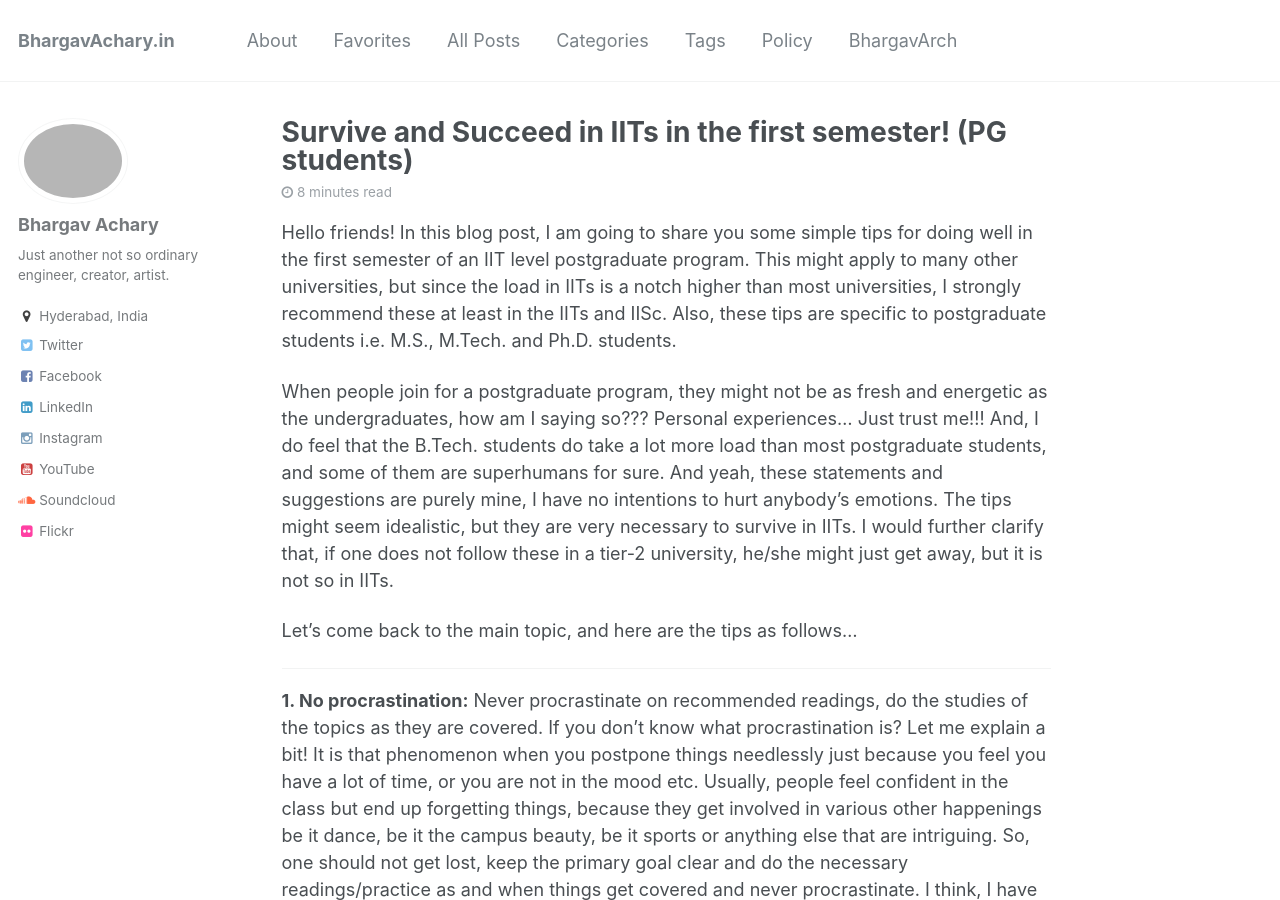
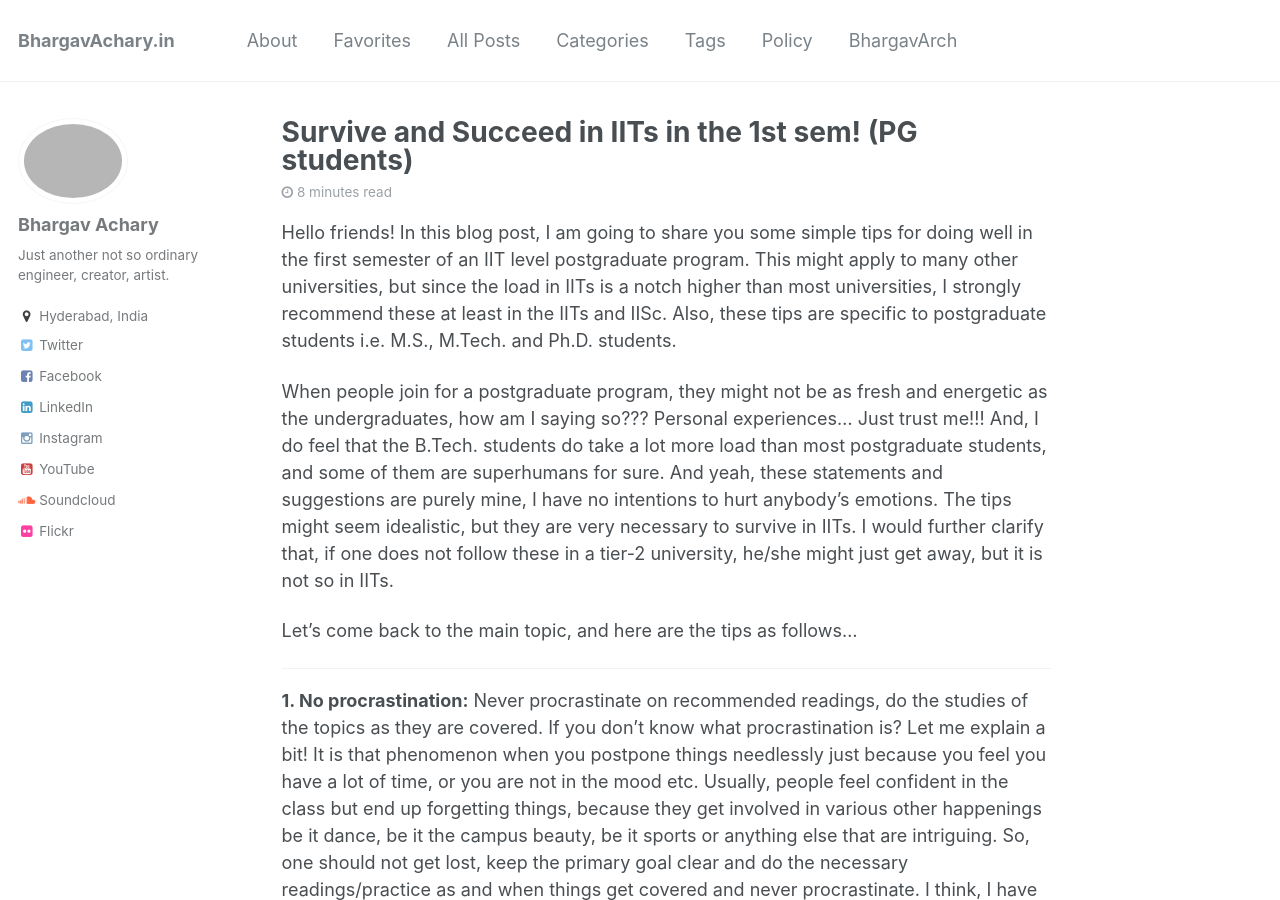
Before and after one commit to bhargavachary/bhargavachary.github.io, a Jekyll site: the page built from _posts/2018-08-26-survival-success-in-iits-first-sem.md, in a window 1280 px wide and 900 px high. Built offline with Jekyll 4.4.1, drawn with Linux system fonts in a browser that asks for light colours; comment, search, counter and statistics services are not loaded.

Commit message:
Update 2018-08-26-survival-success-in-iits-first-sem.md

```diff
--- a/_posts/2018-08-26-survival-success-in-iits-first-sem.md
+++ b/_posts/2018-08-26-survival-success-in-iits-first-sem.md
@@ -1,5 +1,5 @@
 ---
-title: "Survive and Succeed in IITs in the first semester! (PG students)"
+title: "Survive and Succeed in IITs in the 1st sem! (PG students)"
 categories:
   - Society
   - Motivation
```
